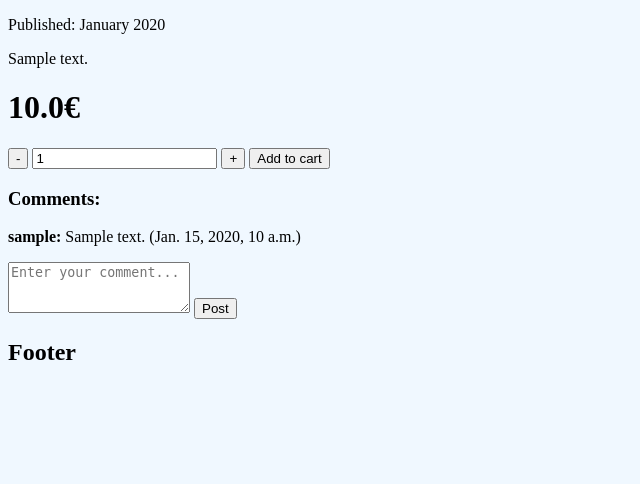
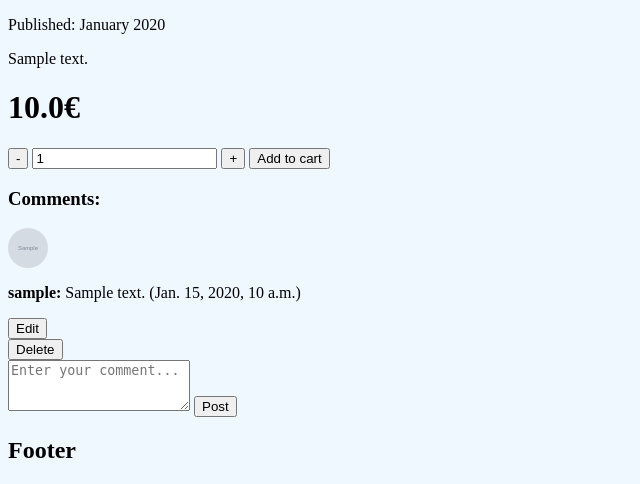
Before and after one commit to Chumus2/Booksyard, a Django app: page /book/1/ in a window 1280 px wide. Shown: the part 592-1076 px from the top of the page, without its empty margins (0-640 px from the left). Before the commit the page ends 952 px from the top, so only its background shows below. Run offline with Django 4.2, Linux system fonts and the light colour scheme; a user stored in the database is signed in; tables that the repository leaves empty hold one stand-in row (values such as "Sample post"); grey boxes marked "Sample" are stand-in pictures.

Commit message:
added edit and delete comments functions

```diff
--- a/Booksyard/settings.py
+++ b/Booksyard/settings.py
@@ -16,7 +16,7 @@ INSTALLED_APPS = [
     'django.contrib.messages',
     'django.contrib.staticfiles',
 
-    "home"
+    "home.apps.HomeConfig"
 ]
 
 MIDDLEWARE = [
--- a/home/signals.py
+++ b/home/signals.py
@@ -9,3 +9,8 @@ from .models import Profile
 def create_profile(sender, instance, created, **kwargs):
     if created:
         Profile.objects.create(user=instance)
+
+
+@receiver(post_save, sender=User)
+def save_profile(sender, instance, **kwargs):
+    instance.profile.save()
--- a/home/static/home/css/book.css
+++ b/home/static/home/css/book.css
@@ -0,0 +1,10 @@
+.User_Comment {
+    display: flex;
+    flex-direction: column;
+    justify-content: center;
+    align-items: flex-start;
+}
+
+.User_Comment img {
+    border-radius: 5rem;
+}
--- a/home/templates/home/book.html
+++ b/home/templates/home/book.html
@@ -53,9 +53,32 @@
             <h3>Comments:</h3>
 
             {% for comment in book_obj.comments.all %}
-            <p><strong>{{ comment.user.username }}:</strong> {{ comment.text }} ({{ comment.created_at }})</p>
-            {% empty %}
-            <p>No comments yet.</p>
+
+            <div class="User_Comment">
+
+                <img src="{{ comment.user.profile.avatar.url|default:'/media/avatars/default.jpg' }}" width="40" height="40">
+                <p><strong>{{ comment.user.username }}:</strong> {{ comment.text }} ({{ comment.created_at }})</p>
+
+                <div>
+
+                    {% if request.user == comment.user %}
+                    <a href="{% url 'edit_comment' comment.id %}">
+                        <button type="button">Edit</button>
+                    </a>
+
+                    <form method="post" action="{% url 'delete_comment' comment.id %}">
+                        {% csrf_token %}
+                        <button type="submit">Delete</button>
+                    </form>
+                    {% endif %}
+
+                </div>
+
+                {% empty %}
+                <p>No comments yet.</p>
+
+            </div>
+
             {% endfor %}
 
             {% if user.is_authenticated %}
--- a/home/urls.py
+++ b/home/urls.py
@@ -15,6 +15,8 @@ urlpatterns = [
 
     path("book/<int:book_id>/", views.book_detail, name="book_detail"),
     path("book/<int:book_id>/comment/", views.create_comment, name="create_comment"),
+    path("comment/delete/<int:comment_id>/", views.delete_comment, name="delete_comment"),
+    path("comment/edit/<int:comment_id>/", views.edit_comment, name="edit_comment"),
 
     path("account/", views.account, name="account"),
     path("account/delete/", views.delete_account, name="delete_account"),
--- a/home/views.py
+++ b/home/views.py
@@ -92,6 +92,44 @@ def create_comment(request, book_id):
             Comment.objects.create(book=book_obj, user=request.user, text=text)
 
     return redirect("book_detail", book_id=book_obj.id)
+
+
+# Edit_Comment
+@login_required(login_url="login")
+def edit_comment(request, comment_id):
+    comment = get_object_or_404(Comment, id=comment_id)
+    book_id = comment.book.id
+
+    if comment.user != request.user:
+        return redirect("book_detail", book_id=book_id)
+
+    if request.method == "POST":
+        new_text = request.POST.get("text", "").strip()
+
+        if new_text:
+            comment.text = new_text
+            comment.save()
+
+            return redirect("book_detail", book_id=book_id)
+
+    return render(request, "home/edit_comment.html", {"comment": comment})
+
+
+# Delete_Comment
+@login_required(login_url="login")
+def delete_comment(request, comment_id):
+    comment = get_object_or_404(Comment, id=comment_id)
+
+    if comment.user != request.user:
+        return redirect("book_detail", book_id=comment.book.id)
+
+    if request.method == "POST":
+        book_id = comment.book.id
+        comment.delete()
+
+        return redirect("book_detail", book_id=book_id)
+
+    return redirect("book_detail", book_id=comment.book.id)
 
 
 # Login
```
Also changed, not shown: home/templates/home/edit_comment.html (added, +31 -0 lines), home/static/home/css/edit_comment.css (added), media/avatars/E_198.webp (added), media/avatars/Nostalgia_cat_.jpg (added), media/avatars/Uni658_s00.webp (added).
